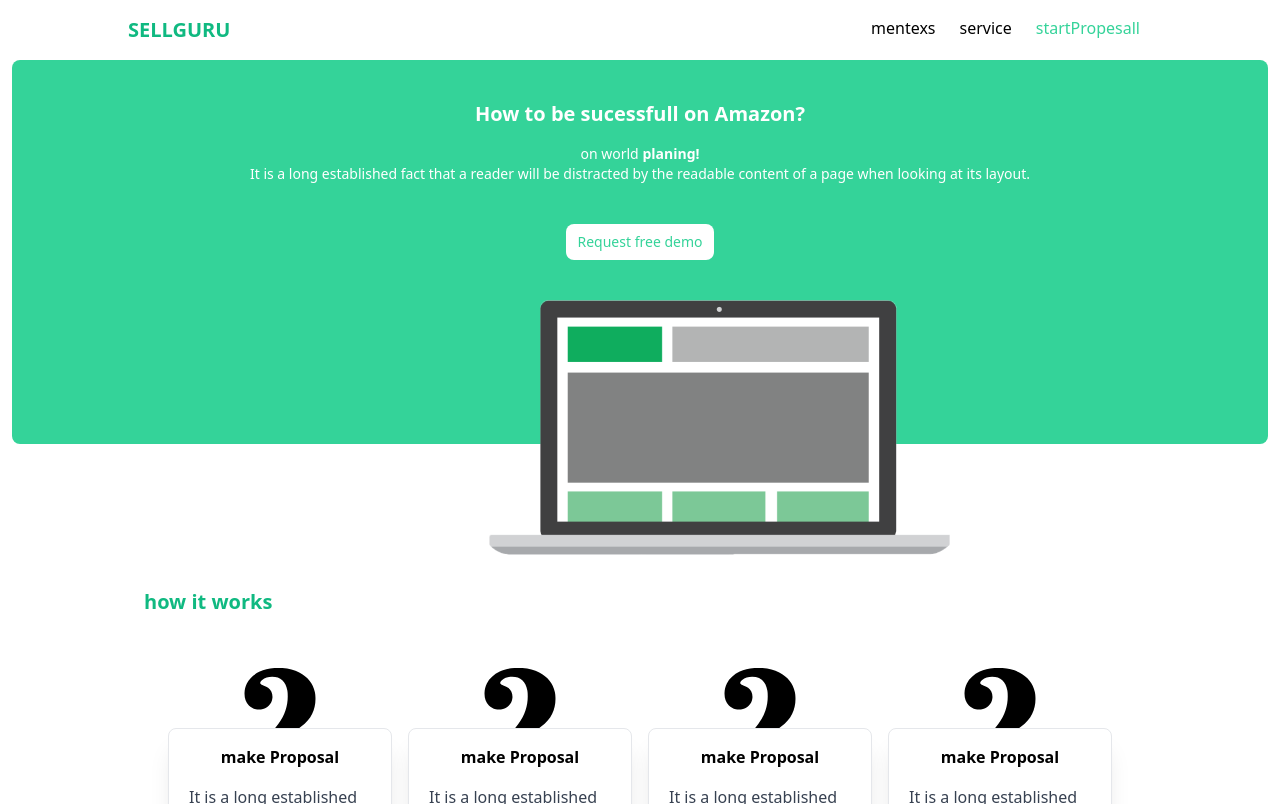
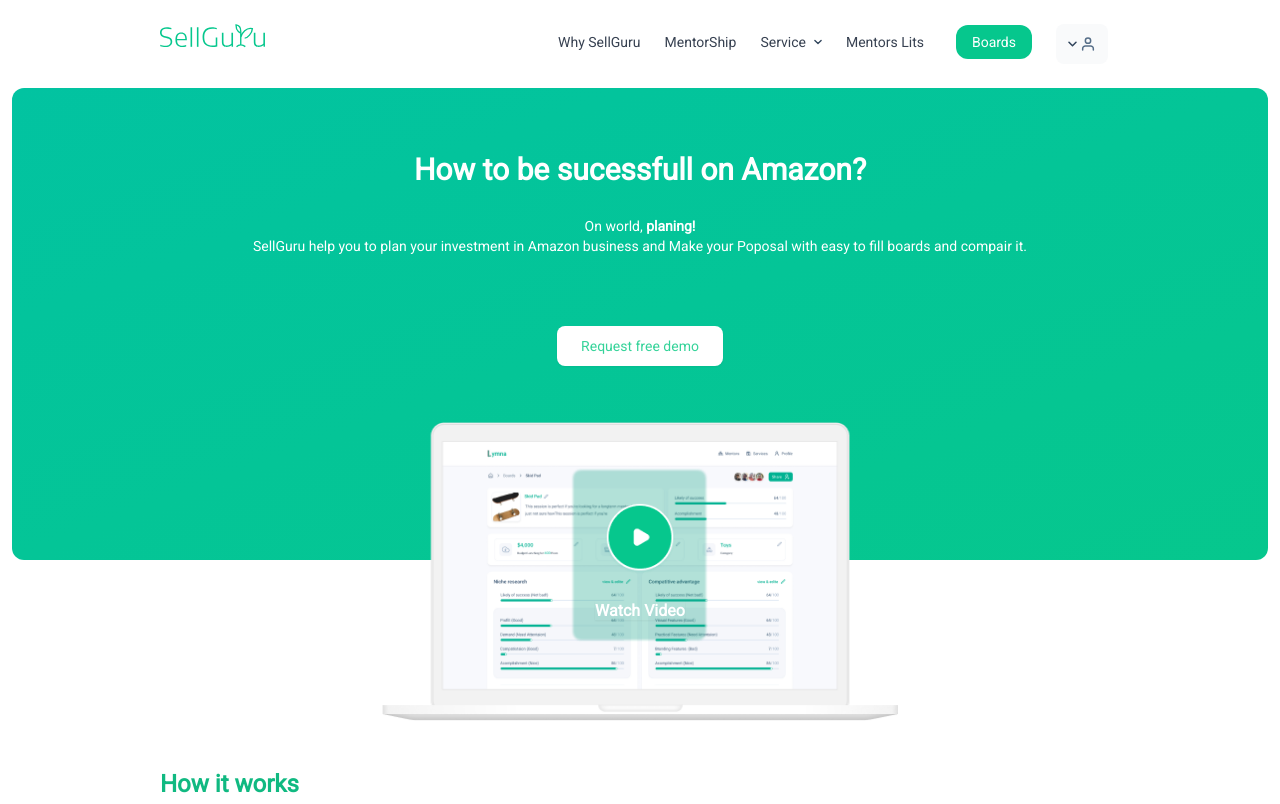
Before and after one commit to MloDehghani/task, a plain HTML site: page src/index.html in a window 1280 px wide. Shown: the top 804 px of the page. Drawn offline with nearby package versions, Linux system fonts and the light colour scheme.

Commit message:
implement header

```diff
--- a/src/index.html
+++ b/src/index.html
@@ -1,38 +1,64 @@
 <html>
   <head>
     <title></title>
-    <meta content="">
+    <meta content="utf-8">
+    <link href="https://fonts.googleapis.com/css?family=Roboto&display=swap" rel="stylesheet">
+	  <link href="https://fonts.googleapis.com/css?family=DM+Sans&display=swap" rel="stylesheet">
     <link href="https://unpkg.com/tailwindcss@^2/dist/tailwind.min.css" rel="stylesheet">
     <style></style>
   </head>
   <body>
-    <div class=" relative overflow-x-hidden">
-      <div class="flex justify-between mx-32 my-4">
-        <h1 class="text-green-500 text-xl font-bold">SELLGURU</h1>
+    <div class=" relative overflow-x-hidden" style="font-family:Roboto;">
+      <div class="flex justify-between mx-40 my-6">
+        <img class="h-6" src="../img/logo.svg" alt="">
 
-        <div class="flex">
-          <h3 class="px-3">mentexs</h3>
-          <h3 class="px-3">service</h3>
-          <h3 class="px-3 text-green-400">startPropesall</h3>
-        </div>
-      </div>
+        <div class="flex text-sm items-baseline " style="font-family:Roboto;">
+          <a class="mx-3 text-gray-700 ">Why SellGuru</a>
+          <a class="mx-3 text-gray-700">MentorShip</a>
+          <div class="flex items-center px-3">
+            <a class="text-gray-700">Service</a>
+            <img class="ml-2 w-2" style="height: 6px;" src="../img/arrowDown.svg" alt="">
+          </div>
+          <a class="mx-3 text-gray-700">Mentors Lits</a>
+          <a href="#" class="mx-3 ml-5 text-sm text-white px-4 rounded-xl" style="padding-top: 7px; padding-bottom: 7px; background-color: #06C78D;">Boards</a>
 
-      <div class="relative mx-3 h-96 bg-green-400 py-4  rounded-lg">
-        <div class="flex text-white justify-center">
-          <div class="text-center text-sm">
-            <h3 class="font-bold text-xl mt-6">How to be sucessfull on Amazon?</h3>
-            <p class="mt-4">on world <span class="font-bold">planing!</span></p>
-            <p>It is a long established fact that a reader will be distracted by the readable content of a page when looking at its layout.</p>
-
-            <button onclick="addClass()" class="rounded-lg my-10 text-green-400 bg-white py-2 px-3">Request free demo</button>
-
-            <img class="absolute top-22 h-64" style="left:38%;" src="../img/laptop.png" alt="">
+          <div class="flex mx-3 py-3 px-3 items-center rounded-lg bg-gray-50 " >
+            <img class="" style="margin-right: 3px;" src="../img/arrowDown.svg" alt="">
+            <img class="h-4" src="../img/fi_user.svg" alt="">
           </div>
         </div>
       </div>
 
-      <div class="mt-36  mx-36">
-        <h3 class="text-xl text-green-500 font-bold">how it works</h3>
+      <div class="relative text-lg mx-3 h-96 rounded-xl" style="height: 472px; background-image:linear-gradient(to bottom right , rgba(2, 195, 161, 1) ,rgba(6, 199, 141, 1));">
+        <div class="flex text-white justify-center">
+          <div class="text-center object-center text-sm">
+            <h3 class="font-bold text-3xl mt-14" style="line-height: 51.5px;">How to be sucessfull on Amazon?</h3>
+            <p class="mt-5">On world, <span class="font-bold">planing!</span></p>
+            <p>
+            SellGuru help you to plan your investment in Amazon business and Make your Poposal with easy to fill boards and compair it.
+            </p>
+
+            <button onclick="addClass()" class="rounded-lg text-sm text-green-400 mb-14 shadow-sm bg-white px-6" style="margin-top: 70px; padding-top: 10px; padding-bottom: 10px;">Request free demo</button>
+
+            <div class="relative flex justify-center ">
+              <img class="absolute top-0 mx-auto " style=" height: 299px;" src="../img/chrome.png" alt="">
+
+              <div class=" absolute top-12 rounded-lg " style="height: 170px; width: 133px; background-color: rgba(0, 155, 126, 0.3); filter: blur(1px);">
+              </div>
+              <div class="absolute top-12">
+                <div class="flex justify-center items-center">
+                  <img class="mt-8 mb-6 " style="height: 73px" src="../img/play.png" alt="">
+                </div>
+                <a class="text-base font-bold shadow-sm" href="">Watch Video</a>
+              </div>
+
+            </div>
+          </div>
+        </div>
+      </div>
+
+      <div class="mt-36 pt-16">
+        <h3 class="text-2xl ml-40 text-green-500 font-bold">How it works</h3>
         <div class="flex justify-center mx-4 my-12">
           <div class="mx-2">
             <div class="z-0 flex justify-center  ">
@@ -242,10 +268,10 @@
 
 
       <div>
-        <img class="absolute top-96 h-16 opacity-40 chartAnimation " style="right: -500px;" id="chart-1" name="chart"  src="../img/chart.jpeg" alt="">
-        <img class="absolute top-96 h-40 chartAnimation" style="right: -500px;" id="chart-2" name="chart"  src="../img/chart.jpeg" alt="">
-        <img class="absolute top-96 h-16 opacity-40 chartAnimation" style="left: -500px;" id="chart-3" name="chart"  src="../img/chart.jpeg" alt="">
-        <img class="absolute top-96 h-32 chartAnimation" style="left: -500px;" id="chart-4" name="chart"  src="../img/chart.jpeg" alt="">
+        <img class="absolute top-96 h-16 opacity-40 chartAnimation " style="right: -500px;" id="chart-1" name="chart"  src="../img/Frame.png" alt="">
+        <img class="absolute top-96 h-40 chartAnimation" style="right: -500px;" id="chart-2" name="chart"  src="../img/Frame.png" alt="">
+        <img class="absolute top-96 h-16 opacity-40 chartAnimation" style="left: -500px;" id="chart-3" name="chart"  src="../img/Frame.png" alt="">
+        <img class="absolute top-96 h-32 chartAnimation" style="left: -500px; height: 187px;" id="chart-4" name="chart"  src="../img/Frame.png" alt="">
       </div>
 
     </div>
```
Also changed, not shown: img/Frame.png (added), img/arrowDown.svg (added), img/chart.jpeg (deleted), img/chrome.png (added), img/fi_user.svg (added), img/logo.svg (added), img/play.png (added).
